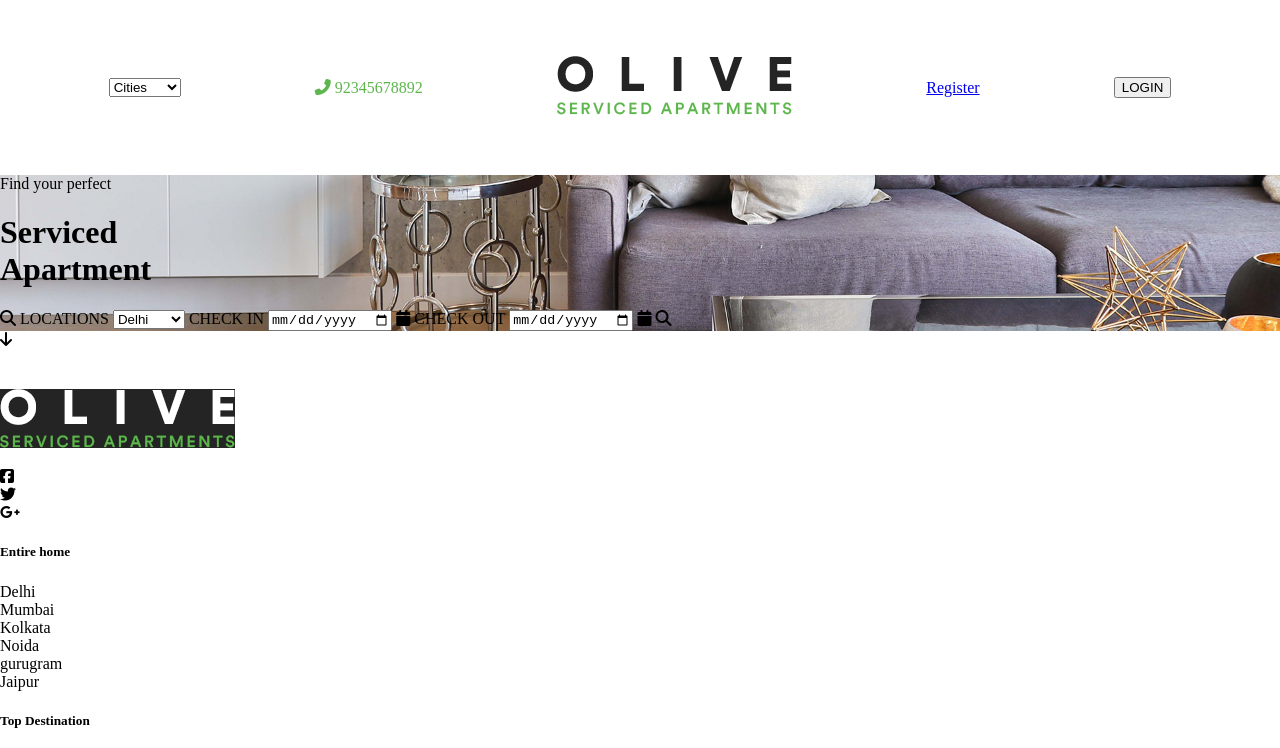
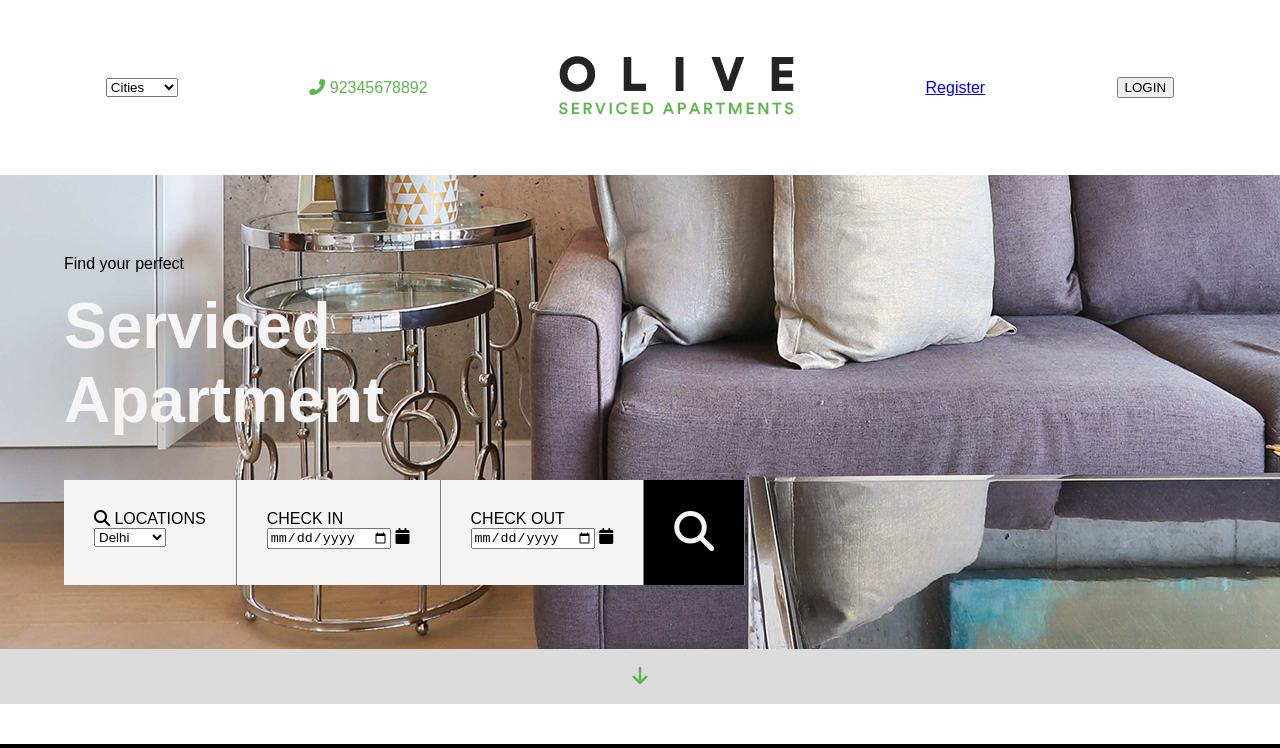
Before and after one commit to Shivani-Jadon/Olive_Landing_page, a plain HTML site: page index.html in a window 1280 px wide. Shown: the top 748 px of the page. Drawn offline with nearby package versions, Linux system fonts and the light colour scheme.

Commit message:
create header and footer

```diff
--- /dev/null
+++ b/assets/css/footer.css
@@ -0,0 +1,34 @@
+/* Styling footer */
+footer{
+    padding-top: 20px;
+    max-height: 75vh;
+    overflow-y: scroll;
+    background-color: black;
+    color: white;
+}
+
+footer #footer-info{
+    display: flex;
+    flex-wrap: wrap;
+}
+
+footer #footer-info span{
+    margin: auto 4%;
+}
+
+#social-accounts li{
+    display: inline-block;
+    padding: 10px;
+    font-size: 30px;
+}
+
+@media screen and (max-width : 600px){
+    footer #logo-accounts{
+        width: 100%;
+    }
+}
+
+#img-container img{
+    width: 60vw;
+    min-width: 300px;
+}
--- a/assets/css/style.css
+++ b/assets/css/style.css
@@ -1,5 +1,6 @@
 body{
     margin : 0;
+    font-family: sans-serif;
 }
 
 /* common styling elemnts */
@@ -43,6 +44,7 @@ header #nav-bar-small{
 
     header #nav-bar-small{
         display: block;
+        margin-bottom: 5%;
     }
 
     header #nav-bar-small #nav-menu{
@@ -72,13 +74,42 @@ header #nav-bar-small{
 #header-middle{
     background-image: url(../images/Dev/Banner_1.jpg);
     background-position: center;
-    background-size: cover;
+    background-size: auto;
+    padding: 5vw;
+}
+
+#header-middle h1{
+    font-size: 8vh;
+    margin-top: 0px;
+    color: whitesmoke;
+}
+
+#header-middle #apar-search{
+    display: flex;
+    flex-wrap: wrap;
+    background-color: whitesmoke;
+    justify-content: center;
+    max-width: fit-content;
+}
+
+#header-middle #apar-search div{
+    padding: 30px;
+    border-right: grey 1px solid;
+}
+
+#search-icon{
+    font-size: 5vh;
+    background-color: black;
+    color: whitesmoke;
 }
 
 
 /* HEADER BOTTOM */
-
-/* need to be removed */
-img{
-        max-width : 300px;
-    }
+header #header-end{
+    padding: 2vh;
+    display: flex;
+    justify-content: center;
+    font-size: 20px;
+    color: #5db64c;
+    background-color: gainsboro;
+}
--- a/index.html
+++ b/index.html
@@ -4,6 +4,7 @@
         <link rel="icon" href="assets/images/Dev/Cityscape_Footer.png" type="image/png">
         <title>Olive Serviced Apartment</title>
         <link type="text/css" rel="stylesheet" href="assets/css/style.css">
+        <link type="text/css" rel="stylesheet" href="assets/css/footer.css">
         <meta name="viewport" content="width=device-width, initial-scale=1.0">
         <script src="https://kit.fontawesome.com/abc62f7ecd.js" crossorigin="anonymous"></script>
         <script src="https://ajax.googleapis.com/ajax/libs/jquery/3.5.1/jquery.min.js"></script>
@@ -122,31 +123,31 @@
                 <!-- search engine -->
                 <div id="apar-search">
                     <!-- search city -->
-                    <span>
+                    <div>
                         <i class="fas fa-search"></i>
                         <!-- drop down menu for apartments -->
-                        <label for="cities">LOCATIONS</label>
+                        <label for="cities">LOCATIONS</label><br/>
                         <select name="cities" id="cities" placeholder="Select City">
                             <option value="Delhi">Delhi</option>
                             <option value="Mumbai">Mumbai</option>
                             <option value="Kolkata">Kolkata</option>
                             <option value="Chennai">Chennai</option>
                         </select>
-                    </span>
+                    </div>
                     <!-- select check in date -->
-                    <span>
-                        <label>CHECK IN</label>
+                    <div>
+                        <label>CHECK IN</label><br/>
                         <input type="date"> <i class="fas fa-calendar"></i>
-                    </span>
+                    </div>
                     <!-- select check out date -->
-                    <span>
-                        <label>CHECK OUT</label>
+                    <div>
+                        <label>CHECK OUT</label><br/>
                         <input type="date"> <i class="fas fa-calendar"></i>
-                    </span>
+                    </div>
                     <!-- search icon -->
-                    <span id="search-icon">
+                    <div id="search-icon">
                         <i class="fas fa-search"></i>
-                    </span>
+                    </div>
                 </div>
             </div>
             <!-- // -->
@@ -173,10 +174,10 @@
             <!-- information -->
             <div id="footer-info">
                 <!-- company logo and social accounts -->
-                <span>
-                    <img src="assets/images/Dev/OLIVE-Logo-Footer.png">
+                <span id="logo-accounts">
+                    <img src="assets/images/Dev/OLIVE-Logo-Footer.png"><br/>
                     <!-- social accounts list -->
-                    <ul>
+                    <ul id="social-accounts">
                         <li>
                             <i class="fab fa-facebook-square"></i>
                         </li>
```
